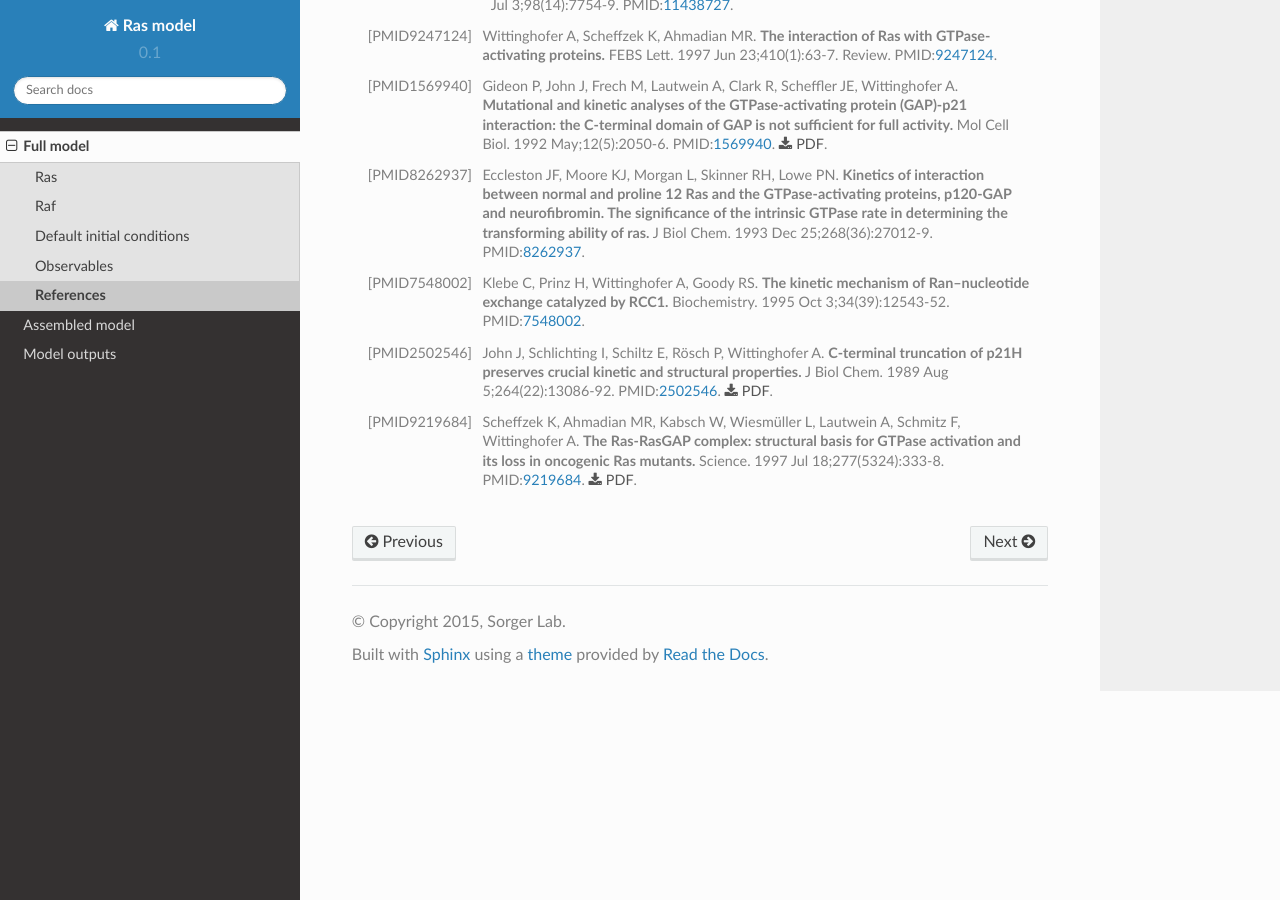
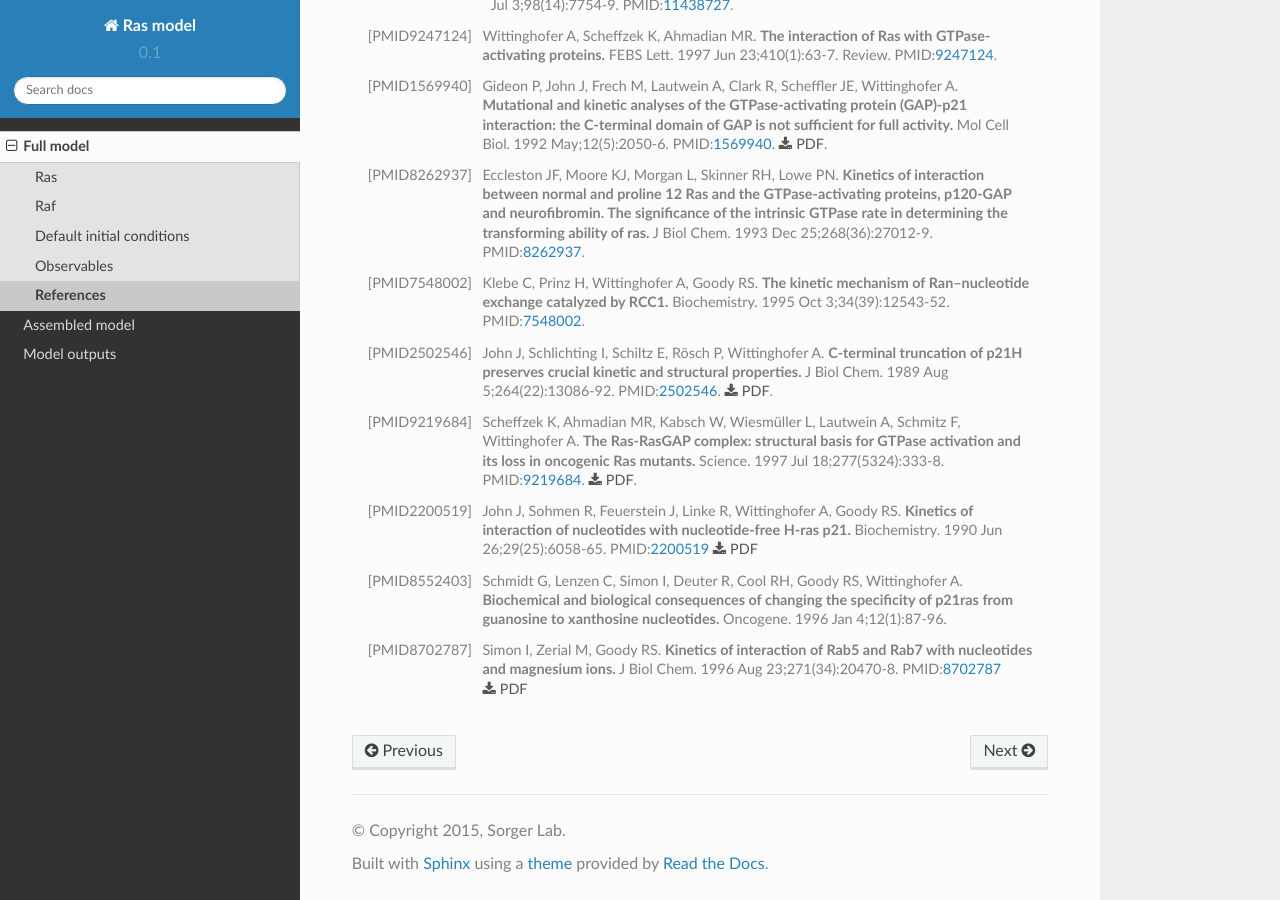
Before and after one commit to sorgerlab/rasmodel, a Sphinx documentation site: the page built from doc/full_model/references.rst, in a window 1280 px wide and 900 px high, scrolled down 2279 px. Built offline with Sphinx 7.4.7 and the Read the Docs theme 2.0.0, drawn with Linux system fonts in a browser that asks for light colours.

Commit message:
New PDFs for Ras/GXP binding

```diff
--- a/doc/full_model/references.rst
+++ b/doc/full_model/references.rst
@@ -72,3 +72,9 @@ References
 .. [PMID2502546] John J, Schlichting I, Schiltz E, Rösch P, Wittinghofer A.  **C-terminal truncation of p21H preserves crucial kinetic and structural properties.** J Biol Chem. 1989 Aug 5;264(22):13086-92. :pmid:`2502546`. :download:`PDF </pdf/2502546.pdf>`.
 
 .. [PMID9219684] Scheffzek K, Ahmadian MR, Kabsch W, Wiesmüller L, Lautwein A, Schmitz F, Wittinghofer A. **The Ras-RasGAP complex: structural basis for GTPase activation and its loss in oncogenic Ras mutants.** Science. 1997 Jul 18;277(5324):333-8. :pmid:`9219684`. :download:`PDF </pdf/9219684.pdf>`.
+
+.. [PMID2200519] John J, Sohmen R, Feuerstein J, Linke R, Wittinghofer A, Goody RS. **Kinetics of interaction of nucleotides with nucleotide-free H-ras p21.** Biochemistry. 1990 Jun 26;29(25):6058-65. :pmid:`2200519` :download:`PDF </pdf/2200519.pdf>`
+
+.. [PMID8552403] Schmidt G, Lenzen C, Simon I, Deuter R, Cool RH, Goody RS, Wittinghofer A. **Biochemical and biological consequences of changing the specificity of p21ras from guanosine to xanthosine nucleotides.** Oncogene. 1996 Jan 4;12(1):87-96.
+
+.. [PMID8702787] Simon I, Zerial M, Goody RS.  **Kinetics of interaction of Rab5 and Rab7 with nucleotides and magnesium ions.** J Biol Chem. 1996 Aug 23;271(34):20470-8. :pmid:`8702787` :download:`PDF </pdf/8702787.pdf>`
```
Also changed, not shown: 2 other files.
